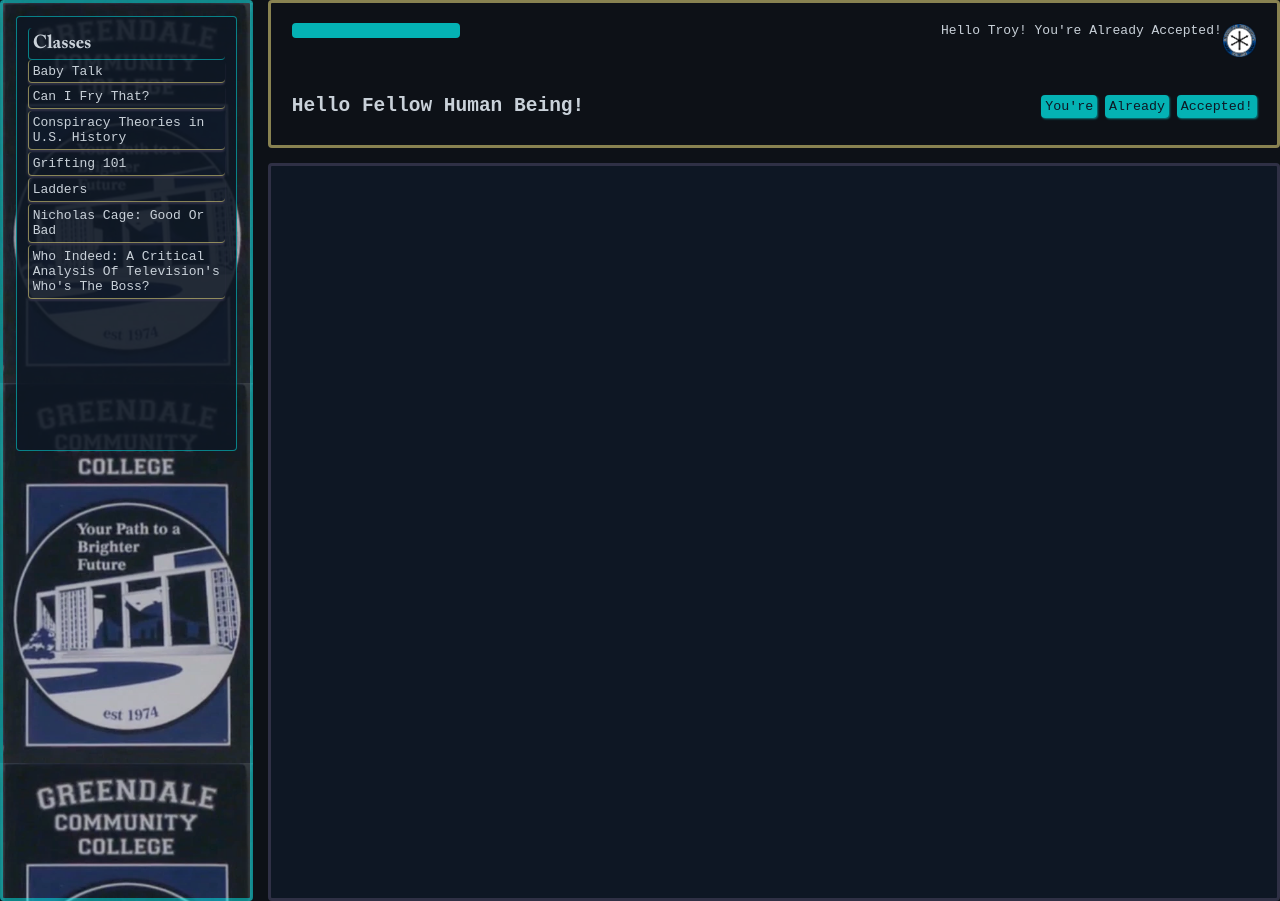
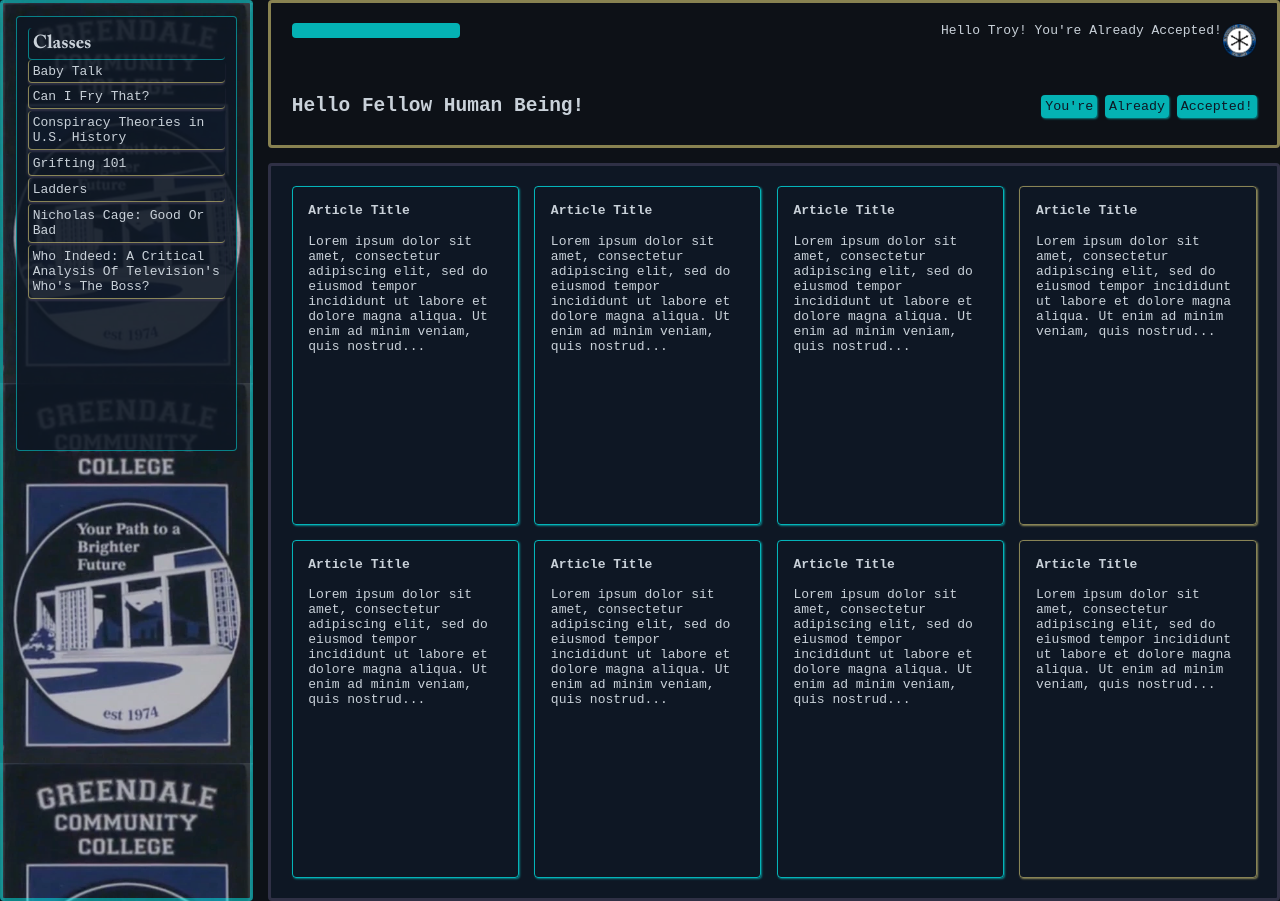
Before and after one commit to circular-biscuit/odin-admin-dashboard, a website: page index.html in a window 1280 px wide. Drawn offline with Linux system fonts and the light colour scheme.

Commit message:
main content layed out

```diff
--- a/index.html
+++ b/index.html
@@ -63,8 +63,42 @@
         </aside>
 
         <div class="content">
-
-
+            <div class="grid1">
+                <div class="card">
+                    <h4 class="title">Article Title</h4>
+                    <p>Lorem ipsum dolor sit amet, consectetur adipiscing elit, sed do eiusmod tempor incididunt ut labore et dolore magna aliqua. Ut enim ad minim veniam, quis nostrud...</p>
+                  </div>
+                  <div class="card">
+                    <h4 class="title">Article Title</h4>
+                    <p>Lorem ipsum dolor sit amet, consectetur adipiscing elit, sed do eiusmod tempor incididunt ut labore et dolore magna aliqua. Ut enim ad minim veniam, quis nostrud...</p>
+                  </div>
+                  <div class="card">
+                    <h4 class="title">Article Title</h4>
+                    <p>Lorem ipsum dolor sit amet, consectetur adipiscing elit, sed do eiusmod tempor incididunt ut labore et dolore magna aliqua. Ut enim ad minim veniam, quis nostrud...</p>
+                  </div>
+                  <div class="card">
+                    <h4 class="title">Article Title</h4>
+                    <p>Lorem ipsum dolor sit amet, consectetur adipiscing elit, sed do eiusmod tempor incididunt ut labore et dolore magna aliqua. Ut enim ad minim veniam, quis nostrud...</p>
+                  </div>
+                  <div class="card">
+                    <h4 class="title">Article Title</h4>
+                    <p>Lorem ipsum dolor sit amet, consectetur adipiscing elit, sed do eiusmod tempor incididunt ut labore et dolore magna aliqua. Ut enim ad minim veniam, quis nostrud...</p>
+                  </div>
+                  <div class="card">
+                    <h4 class="title">Article Title</h4>
+                    <p>Lorem ipsum dolor sit amet, consectetur adipiscing elit, sed do eiusmod tempor incididunt ut labore et dolore magna aliqua. Ut enim ad minim veniam, quis nostrud...</p>
+                  </div>
+            </div>
+              <div class="grid2">
+                  <div class="card">
+                    <h4 class="title">Article Title</h4>
+                    <p>Lorem ipsum dolor sit amet, consectetur adipiscing elit, sed do eiusmod tempor incididunt ut labore et dolore magna aliqua. Ut enim ad minim veniam, quis nostrud...</p>
+                  </div>
+                  <div class="card">
+                    <h4 class="title">Article Title</h4>
+                    <p>Lorem ipsum dolor sit amet, consectetur adipiscing elit, sed do eiusmod tempor incididunt ut labore et dolore magna aliqua. Ut enim ad minim veniam, quis nostrud...</p>
+                  </div>
+              </div>
         </div>
     </main>
 </body>
--- a/style.css
+++ b/style.css
@@ -135,8 +135,41 @@
     grid-row: 2/3;
     padding: 2%;
     border: medium solid var(--indigo);
+    display: grid;
+    grid-template-columns: 3fr 1fr;
+    gap: 2ch;
 }
 
+    /* grid 1 */
+    .grid1 {
+        display: grid;
+        grid-template: 1fr 1fr/ 1fr 1fr 1fr;
+        gap: 2ch;
+    }
+
+        .grid1 .card {
+            border: 1px solid var(--bright-aqua);
+            box-shadow: 1px 1px 2px var(--dim-aqua);
+        }
+
+    /* grid 2 */
+    .grid2 {
+        display: grid;
+        grid-template-rows: 1fr 1fr;
+        gap: 2ch;
+    }
+        .grid2 .card {
+            border: 1px solid var(--dim-gold);
+            box-shadow: 1px 1px 2px var(--dim-gold);
+        }
+
+    .card {
+        padding: 2ch;
+    }
+
+    h4 {
+        padding-bottom: 2ch;
+    }
 /* ------------SIDEBAR----------------*/
 .sidebar {
     background-image: url(images/greendale-poster.webp);
```
